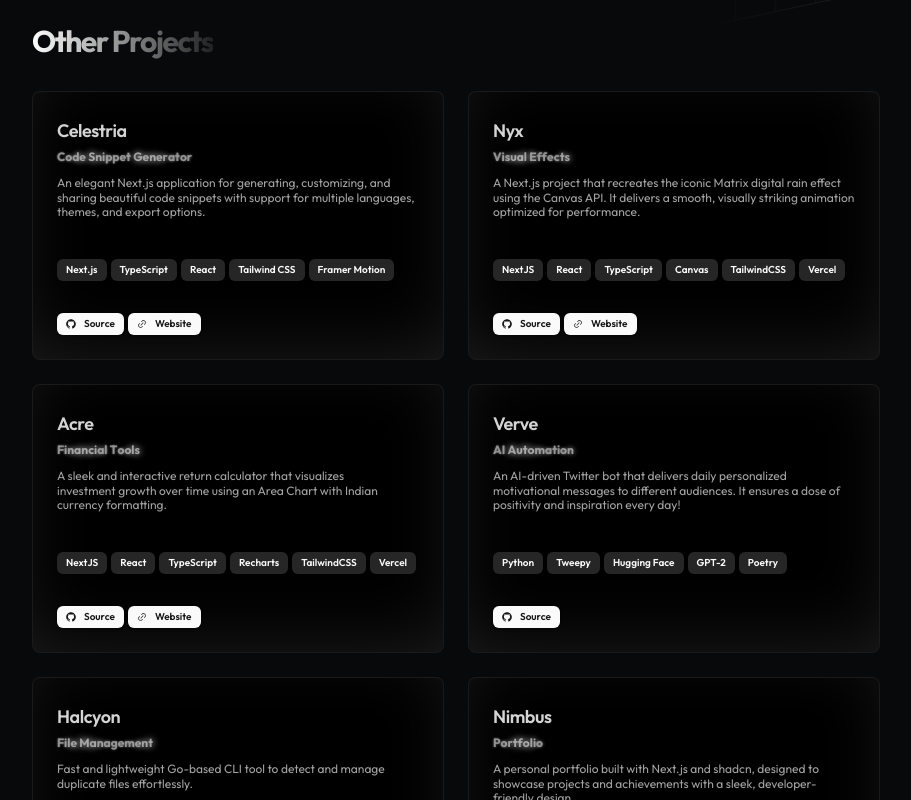
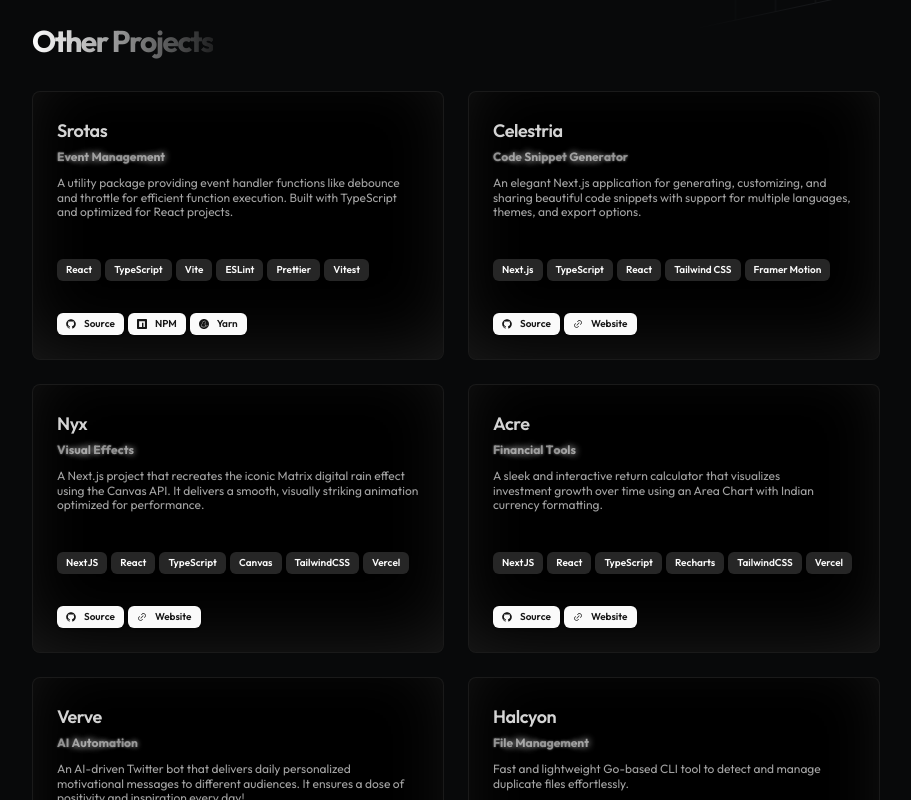
Before and after one commit to tejastn10/nimbus, a Next.js app: page /projects in a window 1280 px wide. Shown: the part 920-1720 px from the top of the page, without its empty margins (184-1095 px from the left). Built offline with nearby package versions, Linux system fonts and the light colour scheme.

Commit message:
feat: add Srotas project to resume with details and links

```diff
--- a/src/data/resume.ts
+++ b/src/data/resume.ts
@@ -133,6 +133,33 @@ export const DATA = {
 	],
 
 	projects: [
+		{
+			title: "Srotas",
+			href: "https://github.com/tejastn10/srotas",
+			purpose: "Event Management",
+			featured: false,
+			isTemplate: false,
+			description:
+				"A utility package providing event handler functions like debounce and throttle for efficient function execution. Built with TypeScript and optimized for React projects.",
+			technologies: ["React", "TypeScript", "Vite", "ESLint", "Prettier", "Vitest"],
+			links: [
+				{
+					type: "Source",
+					href: "https://github.com/tejastn10/srotas",
+					icon: Icons.github(),
+				},
+				{
+					type: "NPM",
+					href: "https://www.npmjs.com/package/srotas",
+					icon: Icons.npm(),
+				},
+				{
+					type: "Yarn",
+					href: "https://classic.yarnpkg.com/en/package/srotas",
+					icon: Icons.yarn(),
+				},
+			],
+		},
 		{
 			title: "AWS-Lambda-Radar",
 			href: "https://github.com/tejastn10/aws-lambda-radar",
```
